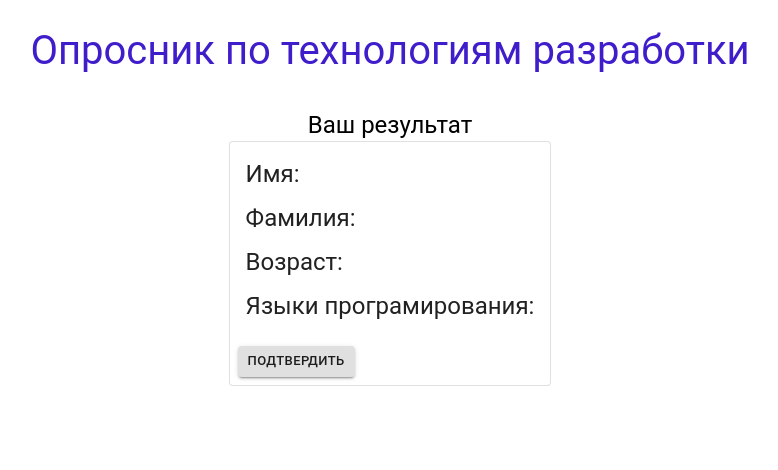
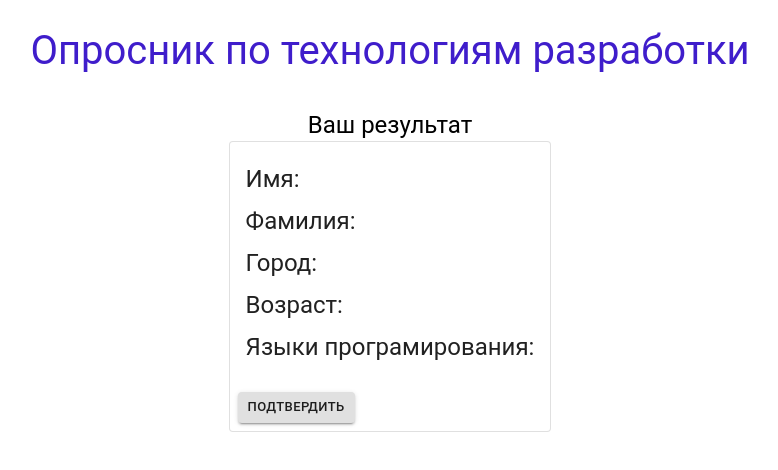
Before and after one commit to vadimqq/qestionnaire, a React (Create React App) app: page /result in a window 1280 px wide. Shown: the top 470 px of the page, without its empty margins (250-1028 px from the left). Built offline with nearby package versions, Linux system fonts and the light colour scheme.

Commit message:
add city select and style for result page

```diff
--- a/src/pages/Result.js
+++ b/src/pages/Result.js
@@ -19,11 +19,11 @@ const useStyles = makeStyles((theme) => ({
     margin: '0 2px',
     transform: 'scale(0.8)',
   },
-  title: {
-    fontSize: 14,
-  },
   pos: {
     marginBottom: 12,
+  },
+  title: {
+    marginRight: '10px'
   },
   languages: {
     display: 'flex',
@@ -31,6 +31,9 @@ const useStyles = makeStyles((theme) => ({
     '& > *': {
       margin: theme.spacing(0.5),
     },
+  },
+  content: {
+    padding: '5px 0'
   }
 }))
 
@@ -44,24 +47,39 @@ export const Result = () => {
       <Typography component="h2" variant="h5">Ваш результат</Typography>
       <Card className={ styles.root } variant="outlined">
         <CardContent>
-          <Typography variant="h5" component="span">
+          <div className={ styles.content }>
+            <Typography variant="h5" component="span" className={ styles.title }>
               Имя:
             </Typography>
-          <Typography className={ styles.pos } color="textSecondary">
+            <Typography className={ styles.pos } color="textSecondary" component="span">
               { info.firstName }
             </Typography>
-          <Typography variant="h5" component="span">
+          </div>
+          <div className={ styles.content }>
+            <Typography variant="h5" component="span" className={ styles.title }>
               Фамилия:
             </Typography>
-          <Typography className={ styles.pos } color="textSecondary">
+            <Typography className={ styles.pos } color="textSecondary" component="span">
             { info.lastName }
             </Typography>
-          <Typography variant="h5" component="span">
+          </div>
+          <div className={ styles.content }>
+            <Typography variant="h5" component="span" className={ styles.title }>
+              Город:
+            </Typography>
+            <Typography className={ styles.pos } color="textSecondary" component="span">
+              { info.city }
+            </Typography>
+          </div>
+          <div className={ styles.content }>
+            <Typography variant="h5" component="span" className={ styles.title }>
               Возраст:
             </Typography>
-          <Typography className={ styles.pos } color="textSecondary">
+            <Typography className={ styles.pos } color="textSecondary" component="span">
               { questionnaire.age }
             </Typography>
+          </div>
+          <div className={ styles.content }>
             <Typography variant="h5" component="span">
               Языки програмирования:
             </Typography>
@@ -76,6 +94,7 @@ export const Result = () => {
                 />)
               }) }
             </div>
+          </div>
         </CardContent>
         <CardActions>
           <Button size="small" variant="contained">Подтвердить</Button>
--- a/src/pages/Step1.js
+++ b/src/pages/Step1.js
@@ -6,6 +6,9 @@ import { useForm } from 'react-hook-form'
 import { yupResolver } from '@hookform/resolvers/yup'
 
 import Typography from '@material-ui/core/Typography'
+import FormControl from '@material-ui/core/FormControl'
+import Select from '@material-ui/core/Select'
+import InputLabel from '@material-ui/core/InputLabel'
 import { MainCard } from '../components/MainCard'
 import { Form } from '../components/Form'
 import { InputText } from '../components/inputs/InputText'
@@ -34,12 +37,13 @@ export const Step1 = () => {
 
   const onSubmit = (data) => {
     dispatch(setInfo(data))
+    console.log(data)
     history.push('/step2')
   }
 
   return (
     <MainCard>
-      <Typography component="h2" variant="h5">Шаг 1</Typography>
+      <Typography component="h2" variant="h5">Общая информация</Typography>
       <Form onSubmit={ handleSubmit(onSubmit) }>
         <InputText
           ref={ register }
@@ -59,6 +63,24 @@ export const Step1 = () => {
           error={ !!errors.lastName }
           helperText={ errors?.lastName?.message }
         />
+        <FormControl margin="normal">
+          <InputLabel htmlFor="age-native-simple">Город</InputLabel>
+          <Select
+            native
+            id="city"
+            name="city"
+            inputRef= { register }
+            inputProps={{
+              name: 'city',
+              id: 'age-native-simple',
+            }}
+          >
+            <option aria-label="None" value="" />
+            <option value="Ульяновск">Ульяновск</option>
+            <option value="Москва">Москва</option>
+            <option value="Самра">Самара</option>
+          </Select>
+        </FormControl>
         <SubmitButton>Следующий шаг</SubmitButton>
       </Form>
     </MainCard>
--- a/src/store/infoReducer.js
+++ b/src/store/infoReducer.js
@@ -2,7 +2,8 @@ const SET_INFO = "SET_INFO"
 
 const initialState = {
   firstName: '',
-  lastName: ''
+  lastName: '',
+  city: ''
 }
 
 export default function infoReducer (state = initialState, action) {
@@ -10,7 +11,8 @@ export default function infoReducer (state = initialState, action) {
     case SET_INFO:
       return {
         firstName: action.payload.firstName,
-        lastName: action.payload.lastName
+        lastName: action.payload.lastName,
+        city: action.payload.city
       }
     default:
       return state
```
Lines whose indentation alone changed are shown as unchanged.
